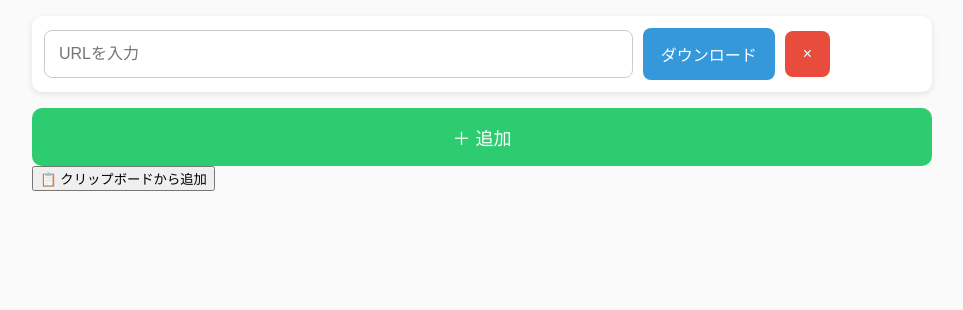
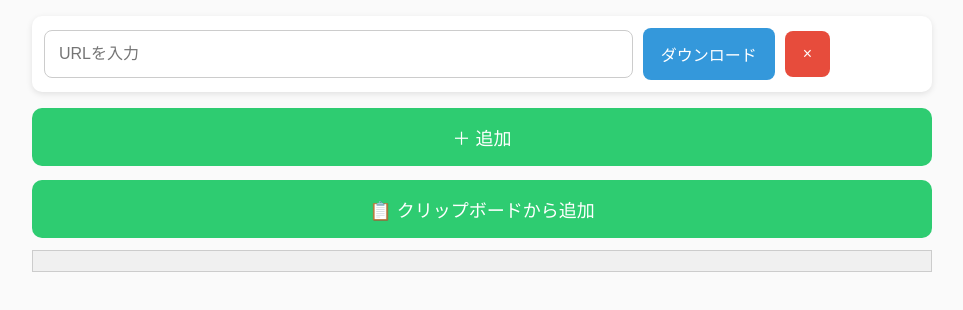
Before and after one commit to ryo50/tmd_front, a plain HTML site: page docs/index.html in a window 1280 px wide. Shown: the whole page, without its empty margins (158-1121 px from the left). Drawn offline with Linux system fonts and the light colour scheme.

Commit message:
add debug

```diff
--- a/docs/index.html
+++ b/docs/index.html
@@ -89,6 +89,22 @@
         opacity: 0.9;
       }
 
+      #addFromClipboard {
+        display: block;
+        width: 100%;
+        padding: 16px;
+        background: #2ecc71;
+        color: #fff;
+        border: none;
+        border-radius: 10px;
+        font-size: 18px;
+        margin-top: 14px;
+        cursor: pointer;
+      }
+      #addFromClipboard:hover {
+        opacity: 0.9;
+      }
+
       /* ✅ スマホ対応 */
       @media (max-width: 600px) {
         .task {
@@ -113,6 +129,18 @@
       <button id="addTaskBtn">＋ 追加</button>
 
       <button id="addFromClipboard">📋 クリップボードから追加</button>
+
+      <pre
+        id="debugLog"
+        style="
+          background: #f0f0f0;
+          padding: 10px;
+          font-size: 12px;
+          max-height: 150px;
+          overflow-y: auto;
+          border: 1px solid #ccc;
+        "
+      ></pre>
     </div>
 
     <script>
@@ -239,8 +267,14 @@
             alert(
               'クリップボードを読み取れませんでした。HTTPS環境か確認してください。'
             )
+            logDebug("Clipboard read error: " + err.message);
           }
         })
+
+      function logDebug(msg) {
+        const el = document.getElementById('debugLog')
+        el.textContent += msg + '\n'
+      }
     </script>
   </body>
 </html>
```
